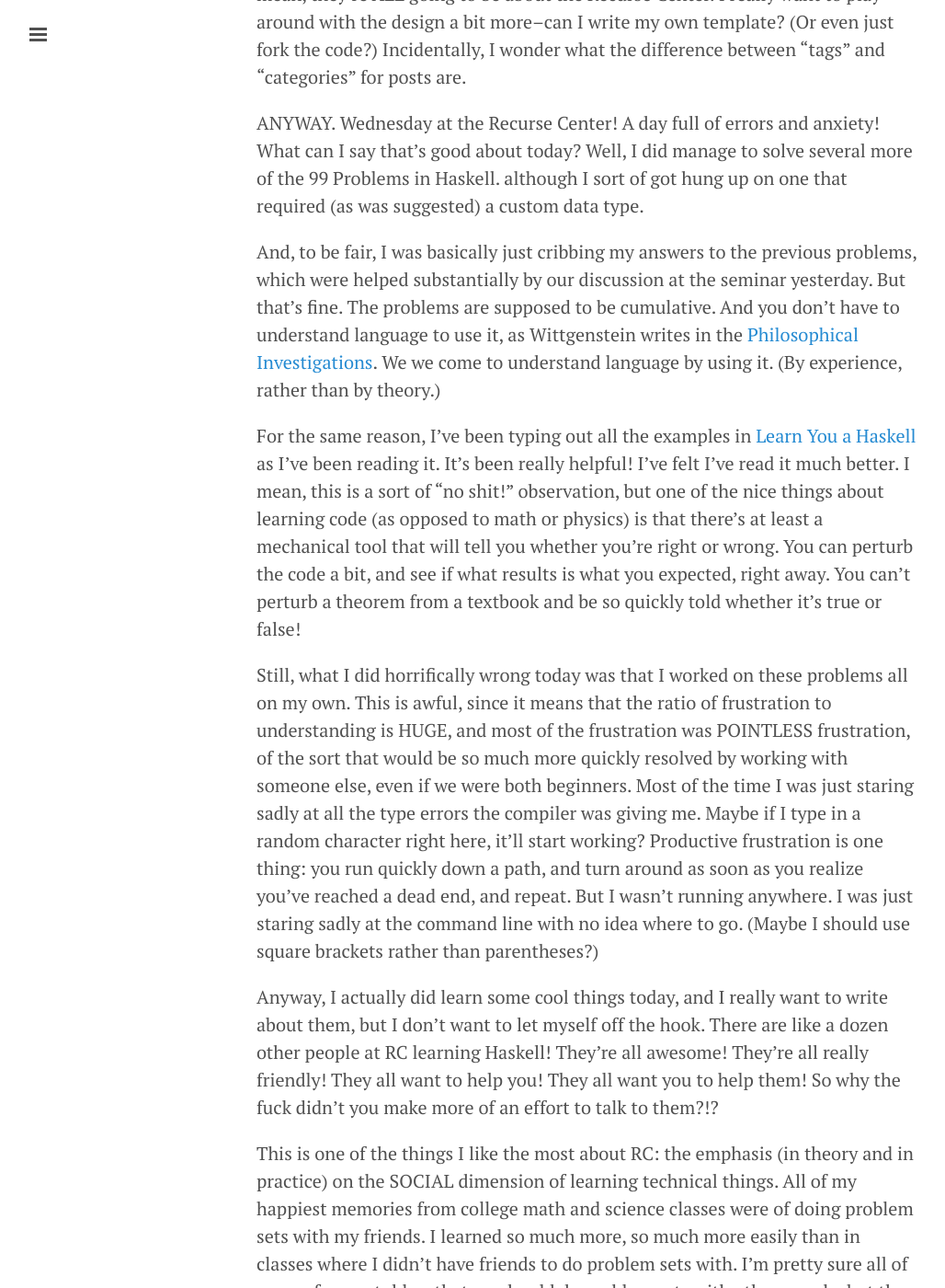
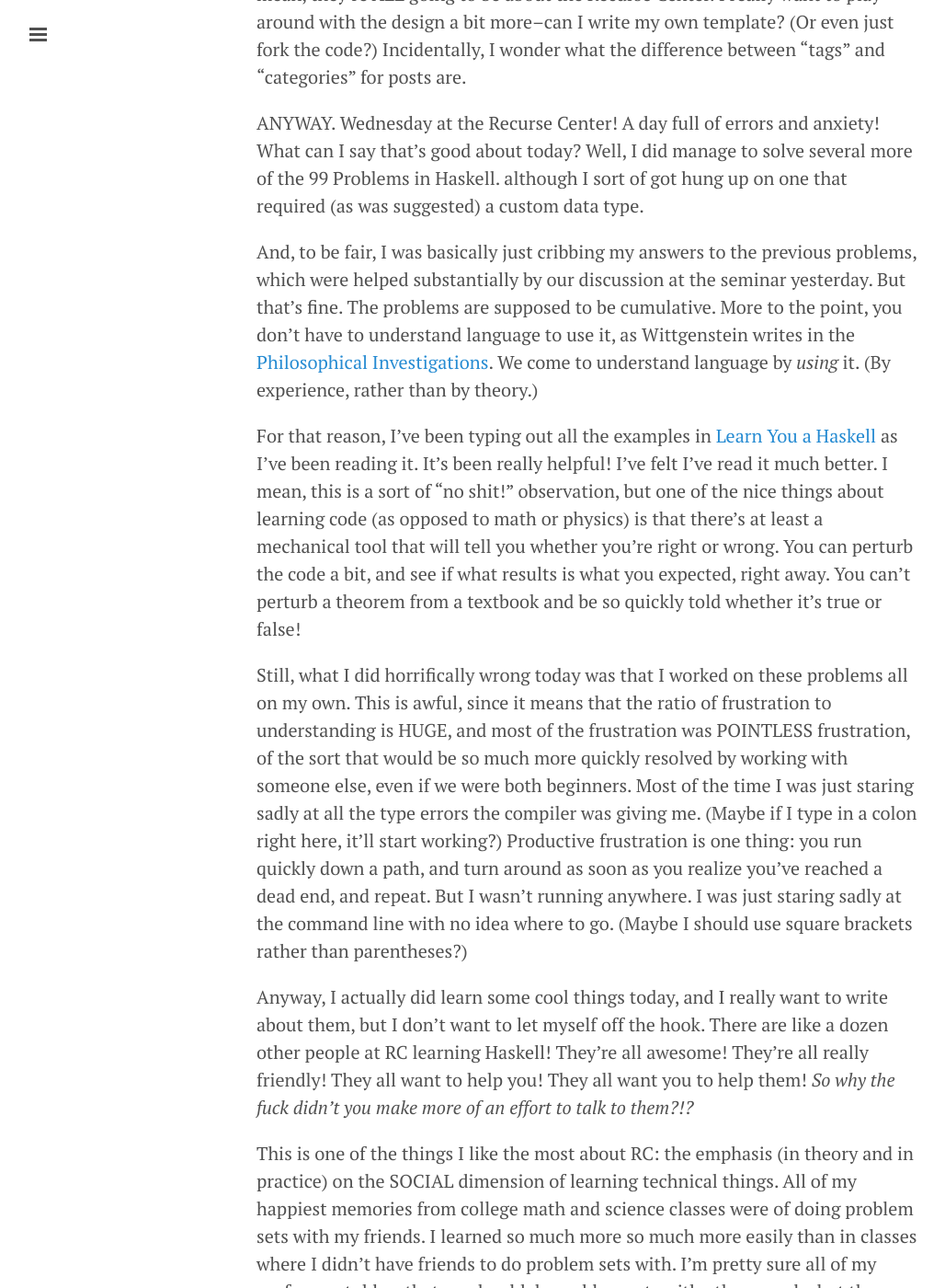
Before and after one commit to amalex5/amalex5.github.io, a Jekyll site: the page built from _posts/2016-01-06-recurse-center-day-3.markdown, in a window 1280 px wide and 1400 px high, scrolled down 283 px. Shown: the whole window at 92% size, without its empty margins (1-1029 px from the left). Built offline with Jekyll 4.4.1, drawn with Linux system fonts in a browser that asks for light colours; some of the changed text lies outside the part shown.

Commit message:
Post update: Recurse Center, Day 3

```diff
--- a/_posts/2016-01-06-recurse-center-day-3.markdown
+++ b/_posts/2016-01-06-recurse-center-day-3.markdown
@@ -7,18 +7,20 @@ Maybe I should come up with a better scheme for the titles of these posts? I mea
 
 ANYWAY. Wednesday at the Recurse Center! A day full of errors and anxiety! What can I say that's good about today? Well, I did manage to solve several more of the 99 Problems in Haskell. although I sort of got hung up on one that required (as was suggested) a custom data type.
 
-And, to be fair, I was basically just cribbing my answers to the previous problems, which were helped substantially by our discussion at the seminar yesterday. But that's fine. The problems are supposed to be cumulative. And you don't have to understand language to use it, as Wittgenstein writes in the [Philosophical Investigations](https://en.wikipedia.org/wiki/Philosophical_Investigations). We we come to understand language by using it. (By experience, rather than by theory.)
+And, to be fair, I was basically just cribbing my answers to the previous problems, which were helped substantially by our discussion at the seminar yesterday. But that's fine. The problems are supposed to be cumulative. More to the point, you don't have to understand language to use it, as Wittgenstein writes in the [Philosophical Investigations](https://en.wikipedia.org/wiki/Philosophical_Investigations). We come to understand language by *using* it. (By experience, rather than by theory.)
 
-For the same reason, I've been typing out all the examples in [Learn You a Haskell](http://learnyouahaskell.com) as I've been reading it. It's been really helpful! I've felt I've read it much better. I mean, this is a sort of "no shit!" observation, but one of the nice things about learning code (as opposed to math or physics) is that there's at least a mechanical tool that will tell you whether you're right or wrong. You can perturb the code a bit, and see if what results is what you expected, right away. You can't perturb a theorem from a textbook and be so quickly told whether it's true or false!
+For that reason, I've been typing out all the examples in [Learn You a Haskell](http://learnyouahaskell.com) as I've been reading it. It's been really helpful! I've felt I've read it much better. I mean, this is a sort of "no shit!" observation, but one of the nice things about learning code (as opposed to math or physics) is that there's at least a mechanical tool that will tell you whether you're right or wrong. You can perturb the code a bit, and see if what results is what you expected, right away. You can't perturb a theorem from a textbook and be so quickly told whether it's true or false!
 
-Still, what I did horrifically wrong today was that I worked on these problems all on my own. This is awful, since it means that the ratio of frustration to understanding is HUGE, and most of the frustration was POINTLESS frustration, of the sort that would be so much more quickly resolved by working with someone else, even if we were both beginners. Most of the time I was just staring sadly at all the type errors the compiler was giving me. Maybe if I type in a random character right here, it'll start working? Productive frustration is one thing: you run quickly down a path, and turn around as soon as you realize you've reached a dead end, and repeat. But I wasn't running anywhere. I was just staring sadly at the command line with no idea where to go. (Maybe I should use square brackets rather than parentheses?)
+Still, what I did horrifically wrong today was that I worked on these problems all on my own. This is awful, since it means that the ratio of frustration to understanding is HUGE, and most of the frustration was POINTLESS frustration, of the sort that would be so much more quickly resolved by working with someone else, even if we were both beginners. Most of the time I was just staring sadly at all the type errors the compiler was giving me. (Maybe if I type in a colon right here, it'll start working?) Productive frustration is one thing: you run quickly down a path, and turn around as soon as you realize you've reached a dead end, and repeat. But I wasn't running anywhere. I was just staring sadly at the command line with no idea where to go. (Maybe I should use square brackets rather than parentheses?)
 
-Anyway, I actually did learn some cool things today, and I really want to write about them, but I don't want to let myself off the hook. There are like a dozen other people at RC learning Haskell! They're all awesome! They're all really friendly! They all want to help you! They all want you to help them! So why the fuck didn't you make more of an effort to talk to them?!?
+Anyway, I actually did learn some cool things today, and I really want to write about them, but I don't want to let myself off the hook. There are like a dozen other people at RC learning Haskell! They're all awesome! They're all really friendly! They all want to help you! They all want you to help them! *So why the fuck didn't you make more of an effort to talk to them?!?*
 
-This is one of the things I like the most about RC: the emphasis (in theory and in practice) on the SOCIAL dimension of learning technical things. All of my happiest memories from college math and science classes were of doing problem sets with my friends. I learned so much more, so much more easily than in classes where I didn't have friends to do problem sets with. I'm pretty sure all of my professors told us that we should do problem sets with other people, but they also told us that we should ask questions in class, and of course no one ever volunteered any questions, and it never occurred to them that they should cold-call, or pause until someone asked a question, or otherwise try to set up a CULTURE of ASKING QUESTIONS in the classroom. Garrrh. You can't just teach students physics (e.g.); you need to teach them how to learn physics, and that includes a lot of stuff that has basically nothing directly to do with physics.
+This is one of the things I like the most about RC: the emphasis (in theory and in practice) on the SOCIAL dimension of learning technical things. All of my happiest memories from college math and science classes were of doing problem sets with my friends. I learned so much more so much more easily than in classes where I didn't have friends to do problem sets with. I'm pretty sure all of my professors told us that we should do problem sets with other people, but they also told us that we should ask questions in class, and of course no one ever volunteered any questions, and it never occurred to them that they should cold-call, or pause until someone asked a question, or otherwise try to set up a CULTURE of ASKING QUESTIONS in the classroom. Garrrh. You can't just teach students physics (e.g.); you need to teach them how to learn physics, and that includes a lot of stuff that has basically nothing directly to do with physics.
 
 Anyway, so today I worked in isolation, and it was awful, and it was a mistake to not seek out other people more actively, and of course I was aware of this mistake the entire time I was making it. Tomorrow I hope to not continue making that mistake. I also hope I can write more about Haskell, since I jotted down a bunch of notes that I had planned to include in this blog post, but it's just after midnight and I need to get up at seven and I've gotten dreadfully little sleep the last fortnight and am running a huge deficit.
 
-Two quick non-Haskell highlights: someone was talking today at the RC about trying to develop their own cryptography scheme that, rather than using normal modular arithmetic, uses arithmetic on conic sections. Someone at the RC once wrote [a chat program that operates using ultrasonic sound](https://github.com/Katee/quietnet). Apparently most computer speakers and microphones can produce/hear sound at ultrasonic frequencies, and she managed to turn this into a viable data transfer protocol! Horrible bandwidth, but good enough for text-based chat between two computers! [It got featured on BoingBoing](http://boingboing.net/2014/01/11/quietnet-near-ultrasonic-mess.html).
+Two quick non-Haskell highlights: someone was talking today at the RC about trying to develop their own cryptography scheme that rather than using normal modular arithmetic, uses arithmetic on conic sections. Someone at the RC once wrote [a chat program that operates using ultrasonic sound](https://github.com/Katee/quietnet). Apparently most computer speakers and microphones can produce/hear sound at ultrasonic frequencies, and she managed to turn this into a viable data transfer protocol! Horrible bandwidth, but good enough for text-based chat between two computers! [It got featured on BoingBoing](http://boingboing.net/2014/01/11/quietnet-near-ultrasonic-mess.html).
 
-I went to K.'s apartment and had Luxembourgian wine that C. brought over from Trier. K.'s boss just got fired, but K. is pretty sure her position is secure, since she once bonded with the trust-funded owner of the company over their shared nostalgia for their mutual Ivy League beer pong days.
+After RC, I went to K.'s apartment and had Luxembourgian wine that C. brought over from Trier. K.'s boss just got fired, but K. is pretty sure her position is secure, since she once bonded with the trust-funded owner of the company over their shared nostalgia for their Ivy League beer pong days.
+
+Tomorrow: why Haskell doesn't want you to ask it which of its children it loves more!
```
